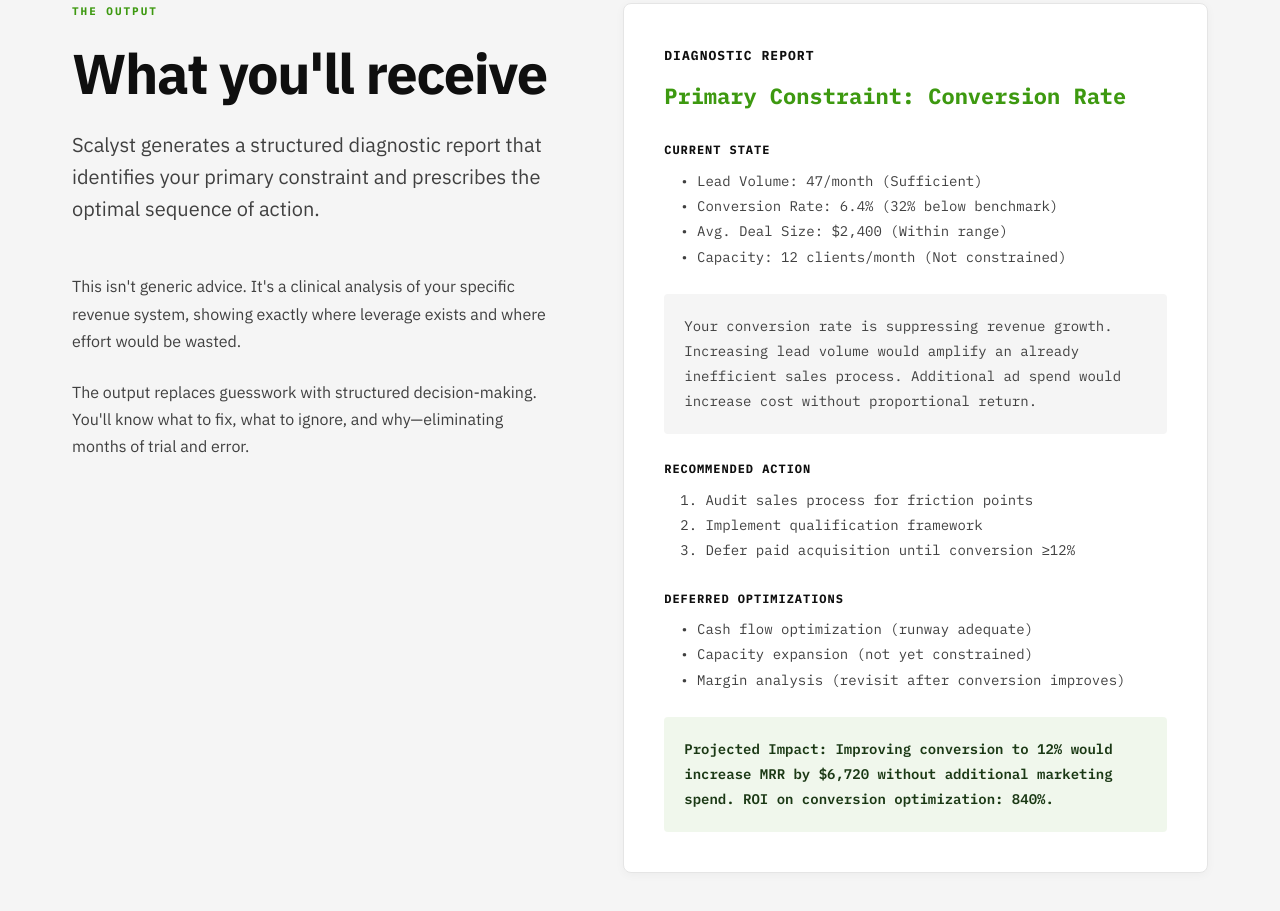
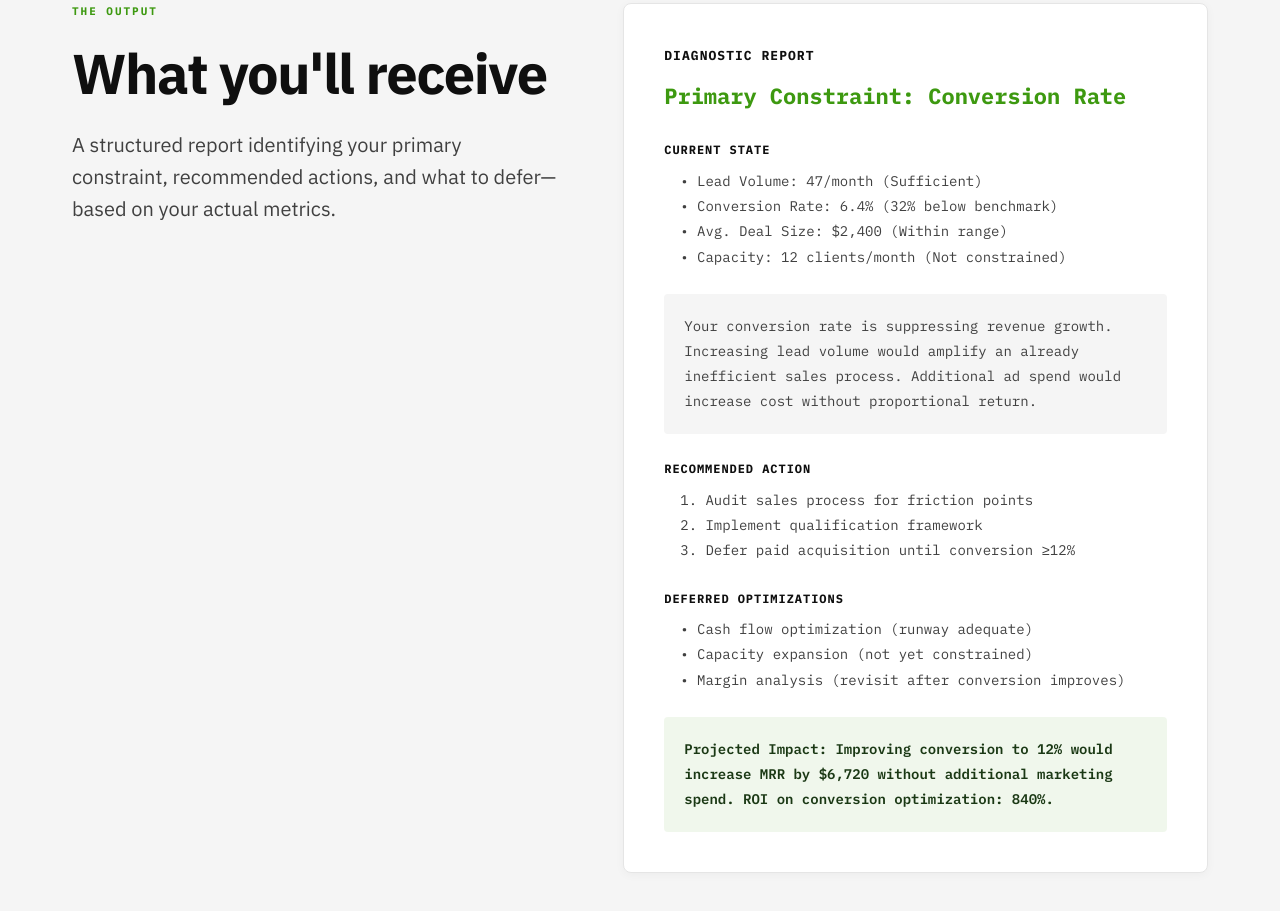
Before and after one commit to InConstantInquiry/Scalyst-landing, a website: page index.html in a window 1280 px wide. Shown: the part 3931-4842 px from the top of the page. Drawn offline with Linux system fonts and the light colour scheme.

Commit message:
Tighten output section description

```diff
--- a/index.html
+++ b/index.html
@@ -1145,9 +1145,7 @@
                 <div>
                     <div class="section-label">The Output</div>
                     <h2 class="section-title">What you'll receive</h2>
-                    <p class="section-description">Scalyst generates a structured diagnostic report that identifies your primary constraint and prescribes the optimal sequence of action.</p>
-                    <p style="color: var(--neutral-700); line-height: 1.7; margin-bottom: 1.5rem;">This isn't generic advice. It's a clinical analysis of your specific revenue system, showing exactly where leverage exists and where effort would be wasted.</p>
-                    <p style="color: var(--neutral-700); line-height: 1.7;">The output replaces guesswork with structured decision-making. You'll know what to fix, what to ignore, and why—eliminating months of trial and error.</p>
+                    <p class="section-description">A structured report identifying your primary constraint, recommended actions, and what to defer—based on your actual metrics.</p>
                 </div>
                 <div class="output-preview">
                     <div class="output-header">Diagnostic Report</div>
```
